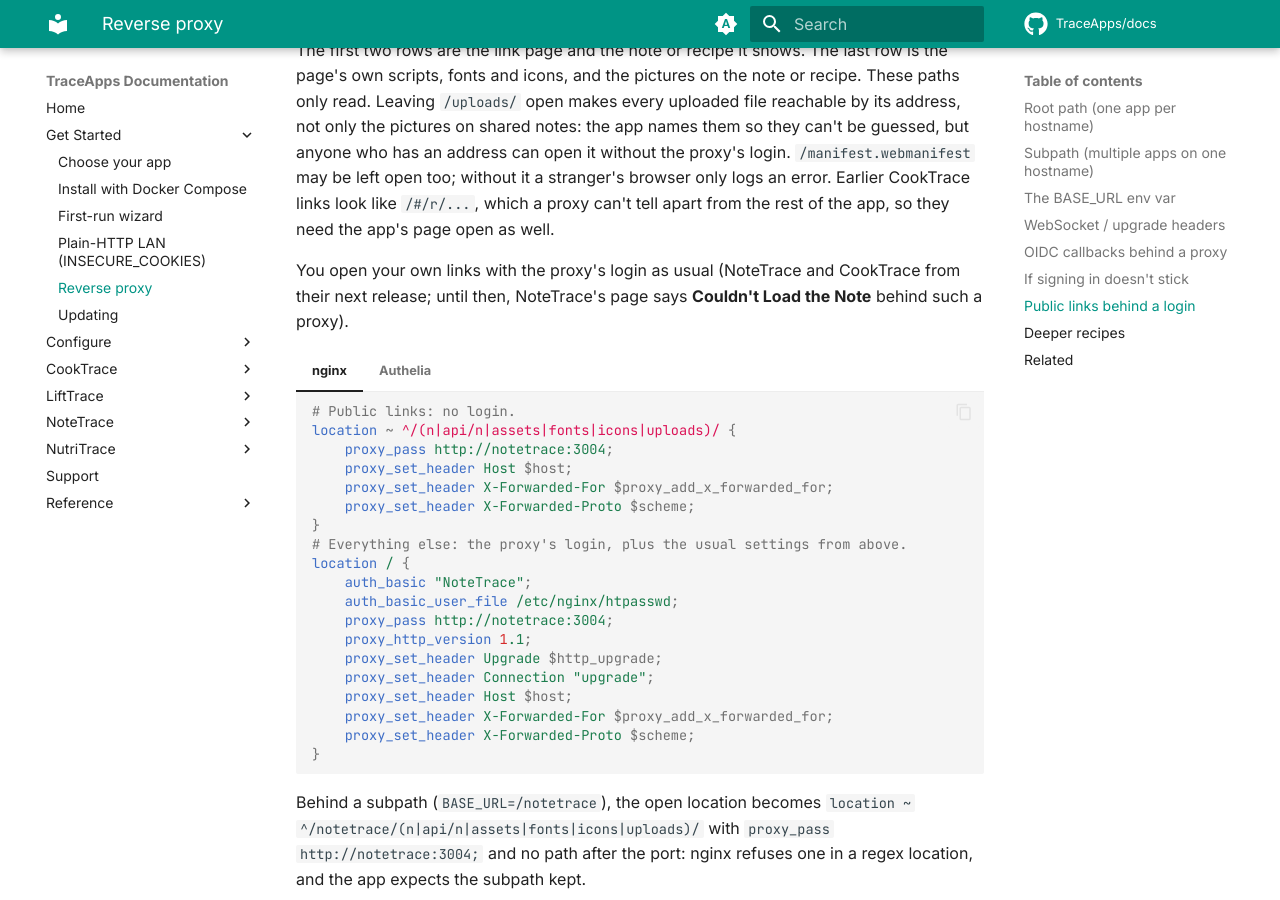
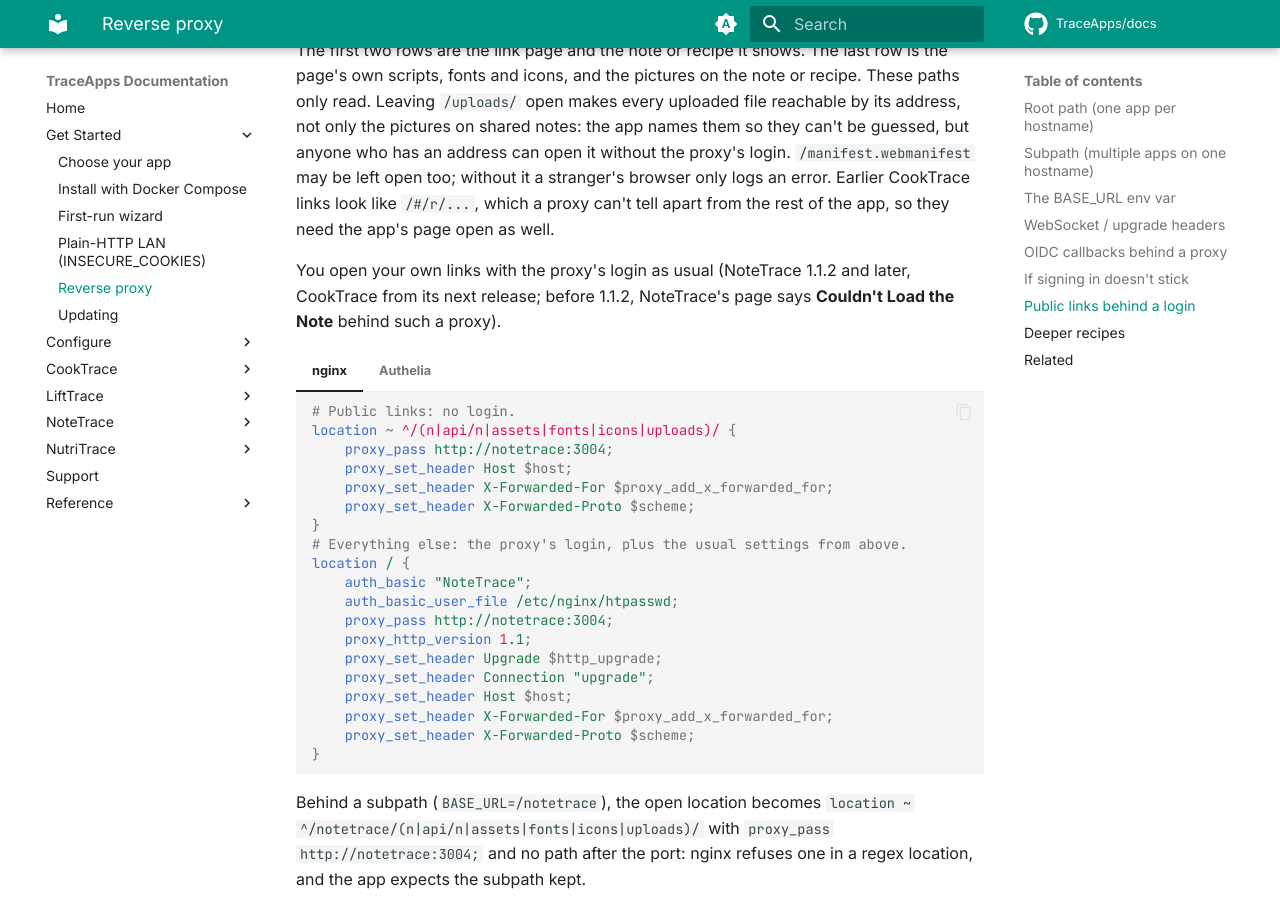
Before and after one commit to TraceApps/docs, an MkDocs documentation site: the page built from docs/getting-started/reverse-proxy.md, in a window 1280 px wide and 900 px high, scrolled down 3716 px. Built offline with MkDocs 1.6.1 and Material for MkDocs 9.7.7, drawn with Linux system fonts in a browser that asks for light colours; comment, search, counter and statistics services are not loaded.

Commit message:
Reverse proxy: your own NoteTrace links open behind a proxy login from 1.1.2

```diff
--- a/docs/getting-started/reverse-proxy.md
+++ b/docs/getting-started/reverse-proxy.md
@@ -172,7 +172,7 @@ If your proxy asks for its own login in front of the app (basic auth, Authelia,
 
 The first two rows are the link page and the note or recipe it shows. The last row is the page's own scripts, fonts and icons, and the pictures on the note or recipe. These paths only read. Leaving `/uploads/` open makes every uploaded file reachable by its address, not only the pictures on shared notes: the app names them so they can't be guessed, but anyone who has an address can open it without the proxy's login. `/manifest.webmanifest` may be left open too; without it a stranger's browser only logs an error. Earlier CookTrace links look like `/#/r/...`, which a proxy can't tell apart from the rest of the app, so they need the app's page open as well.
 
-You open your own links with the proxy's login as usual (NoteTrace and CookTrace from their next release; until then, NoteTrace's page says **Couldn't Load the Note** behind such a proxy).
+You open your own links with the proxy's login as usual (NoteTrace 1.1.2 and later, CookTrace from its next release; before 1.1.2, NoteTrace's page says **Couldn't Load the Note** behind such a proxy).
 
 === "nginx"
 
```
